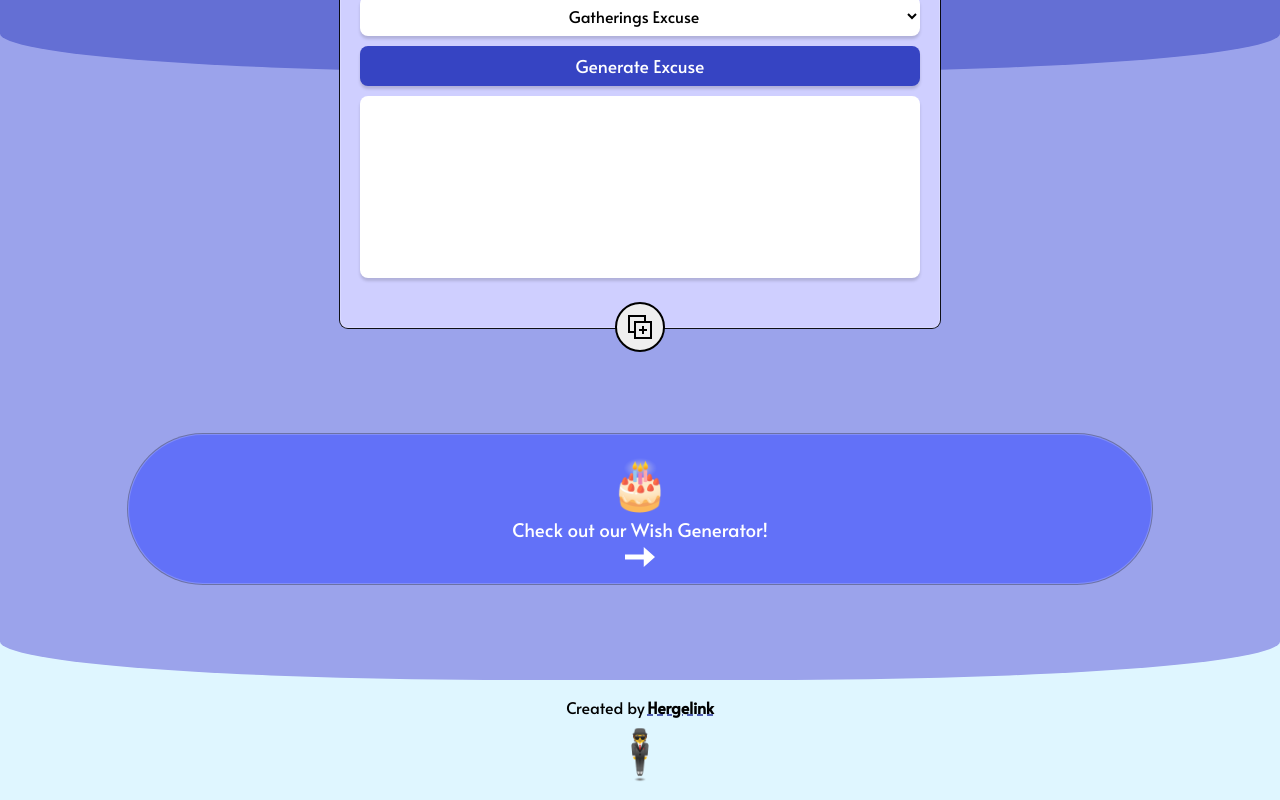
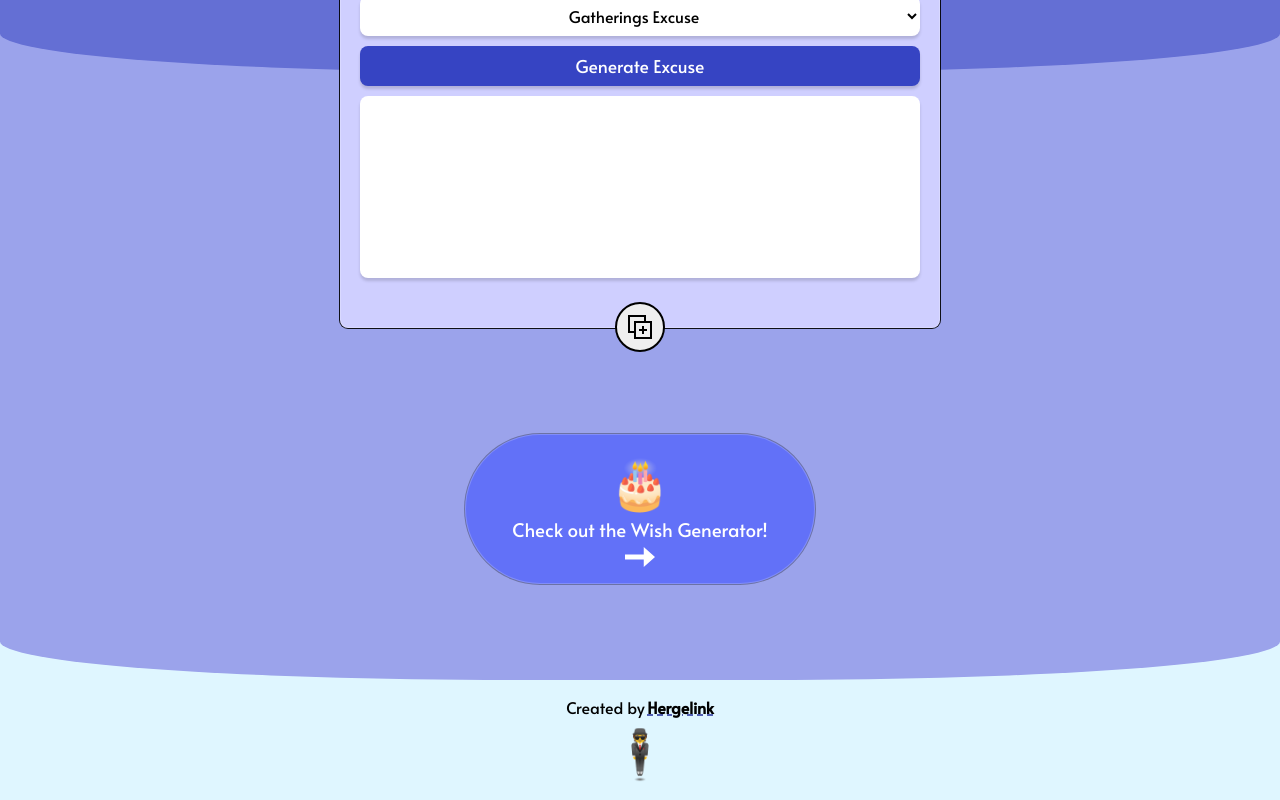
Before and after one commit to Hergelink/Wishcuses, a React (Create React App) app: page / in a window 1280 px wide. Shown: the part 520-1320 px from the top of the page. Built offline with nearby package versions, Linux system fonts and the light colour scheme; no server answers.

Commit message:
nearly final commit

```diff
--- a/src/App.css
+++ b/src/App.css
@@ -299,6 +299,10 @@ footer a {
   .excuseContainer {
     max-width: 600px;
   }
+
+  .linkContainer {
+  max-width: 350px;
+  }
 }
 
 @keyframes animate-popup {
--- a/src/components/LinkContainer.jsx
+++ b/src/components/LinkContainer.jsx
@@ -4,7 +4,7 @@ function LinkContainer() {
   return (
     <a href='https://www.google.com/' target='_blank' className='linkContainer'>
       <div className='wishEmojiContainer'>🎂</div>
-      <h3>Check out our Wish Generator!</h3>
+      <h3>Check out the Wish Generator!</h3>
       <img src={rightArrow} className='linkArrow' />
     </a>
   );
```
